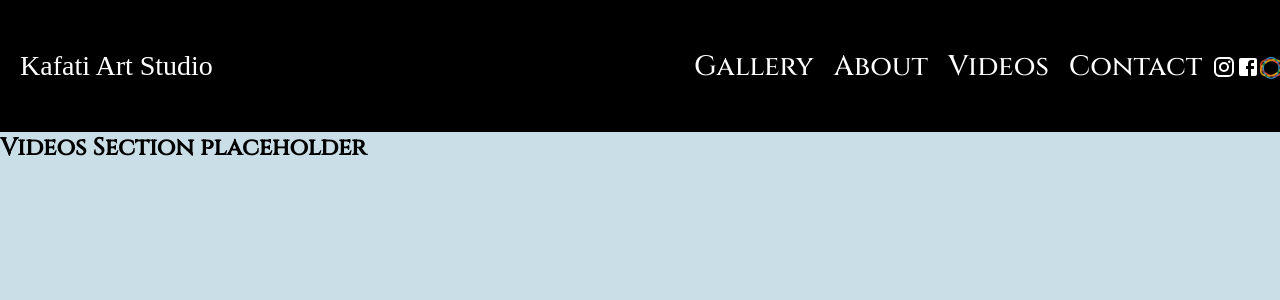
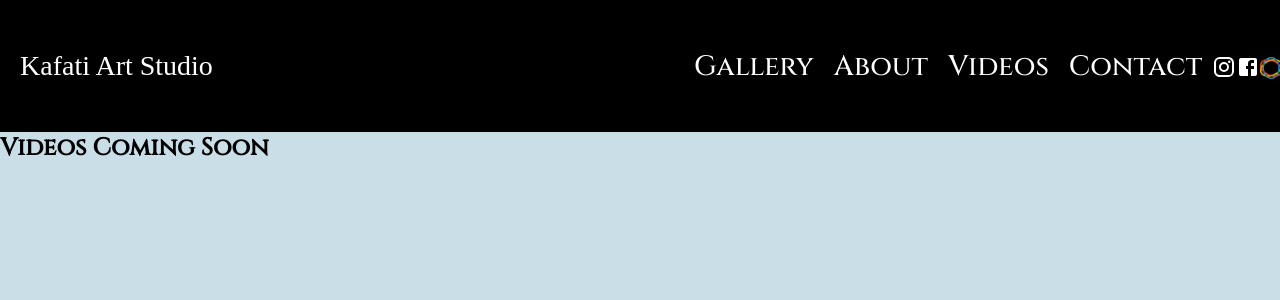
Before and after one commit to ToriK17/kfa, a React (Create React App) app: page /videos in a window 1280 px wide. Shown: the top 300 px of the page. Built offline with nearby package versions, Linux system fonts and the light colour scheme; a web font is replaced by a local one.

Commit message:
update wording on WIP pages

```diff
--- a/src/components/Contact/Contact.tsx
+++ b/src/components/Contact/Contact.tsx
@@ -5,7 +5,7 @@ const Contact = () => {
 
 	return (
 		<nav>
-			<h1>Contact Section placeholder</h1>
+			<h1>Contact Page coming soon</h1>
 		</nav>
 	)
 
--- a/src/components/Videos/Videos.tsx
+++ b/src/components/Videos/Videos.tsx
@@ -5,7 +5,7 @@ const Videos = () => {
 
 	return (
 		<nav>
-			<h1>Videos Section placeholder</h1>
+			<h1>Videos Coming Soon</h1>
 		</nav>
 	)
 
```
